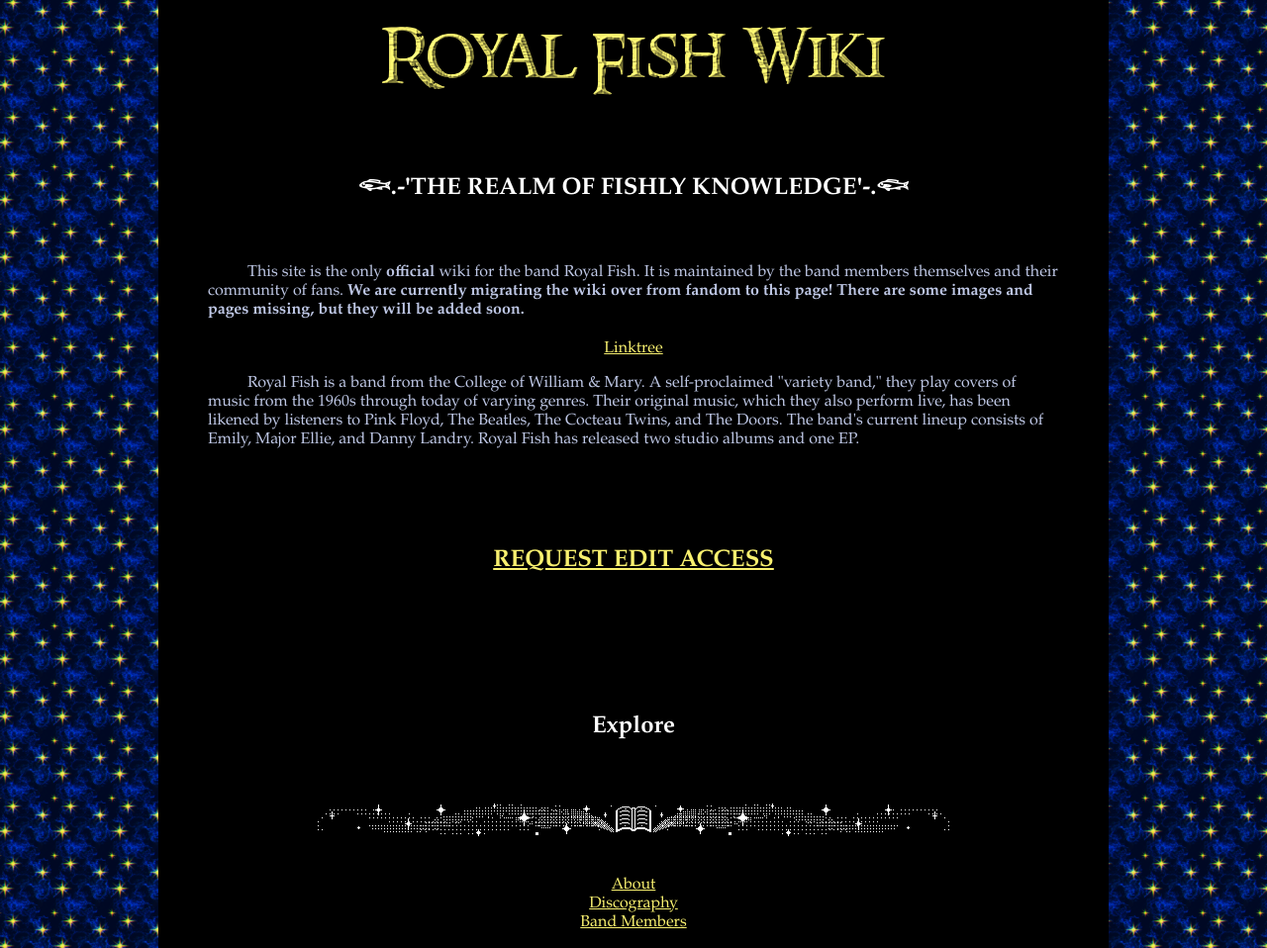
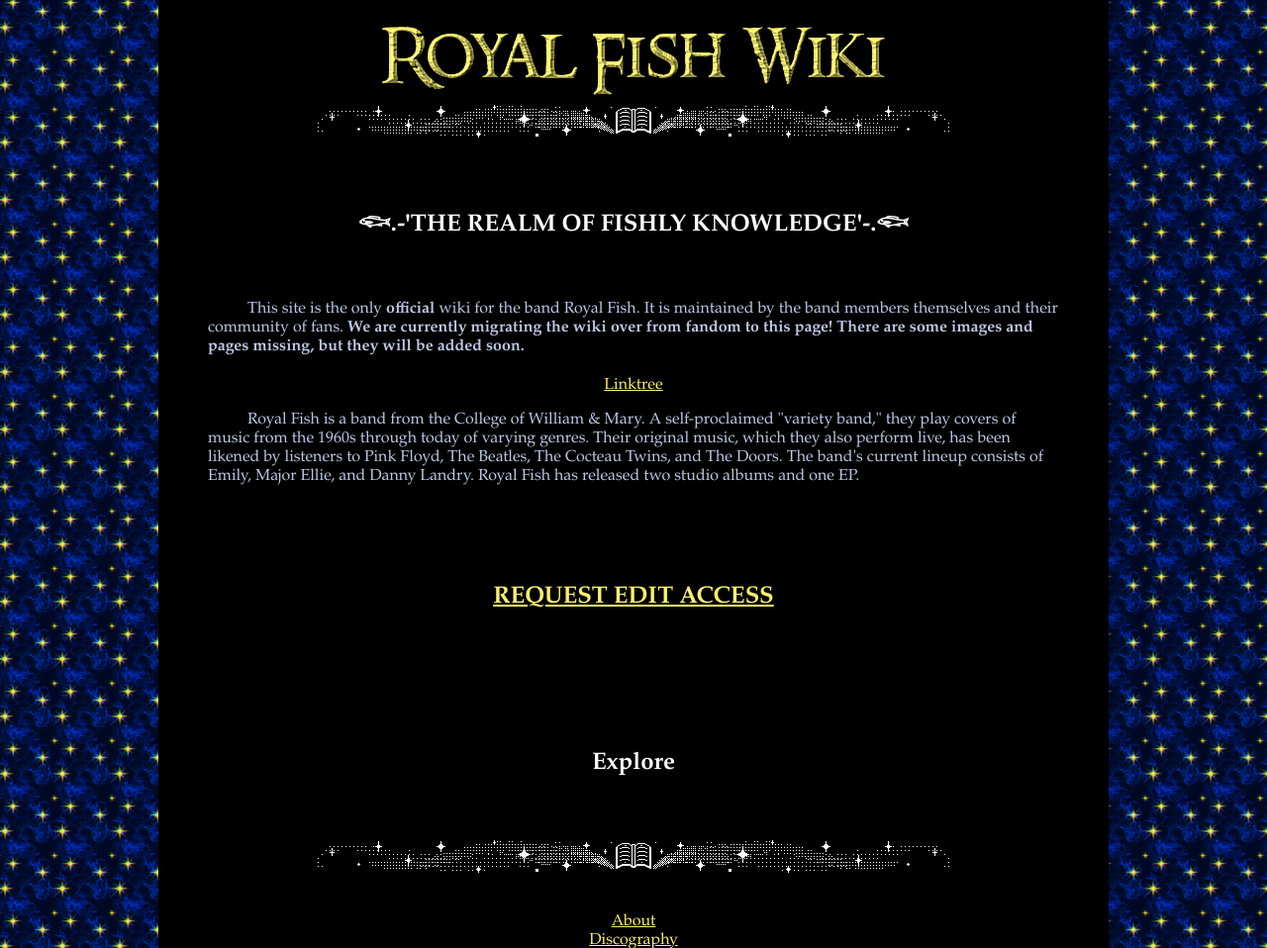
Before and after one commit to RoyalFishBand/royalfish.github.io, a plain HTML site: page index.html in a window 1280 px wide. Shown: the top 958 px of the page at 99% size. Drawn offline with Linux system fonts and the light colour scheme.

Commit message:
Update index.html

```diff
--- a/index.html
+++ b/index.html
@@ -50,6 +50,7 @@
         <div class="main">
             <br>
             <a href="https://royalfishband.github.io"><img src="logo.png"></a>
+			<img src="https://royalfishband.github.io/divider.png">
             <h2>𓆟.-'THE REALM OF FISHLY KNOWLEDGE'-.𓆟</h2>
 			<p>&nbsp &nbsp &nbsp &nbsp &nbsp This site is the only <strong>official</strong> wiki for the band Royal Fish. It is maintained by the band members themselves and their community of fans. <strong>We are currently migrating the wiki over from fandom to this page! There are some images and pages missing, but they will be added soon.</strong></p>
 			<a href="https://linktr.ee/royalfish">Linktree</a>
```
